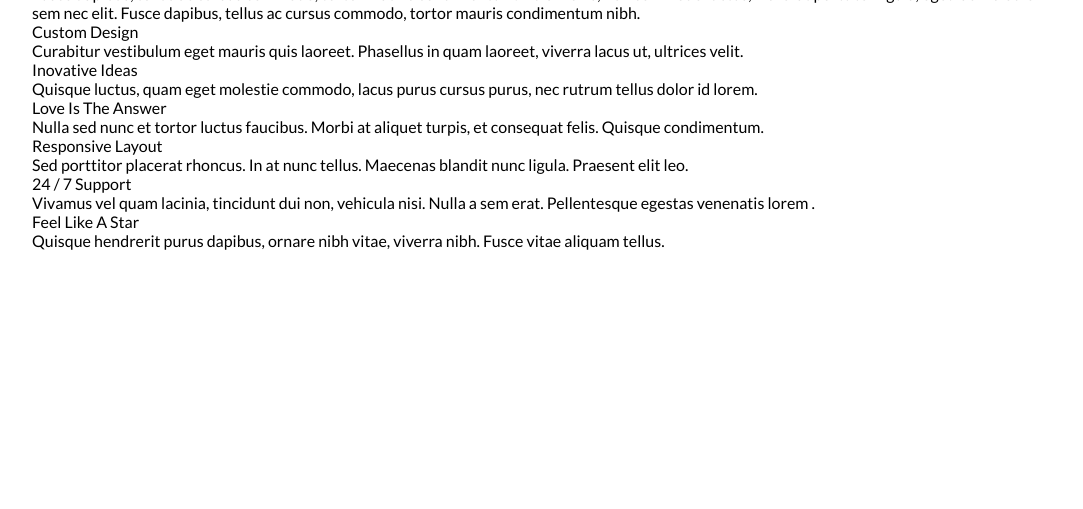
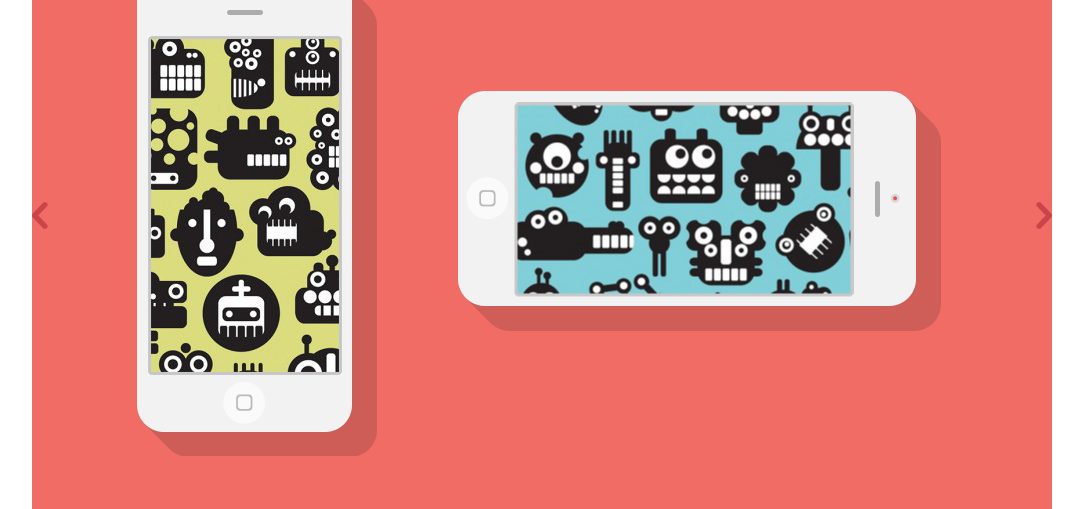
Before and after one commit to shebekocom/singolo, a plain HTML site: page singolo1.html in a window 1280 px wide. Shown: the part 179-688 px from the top of the page, without its empty margins (98-1181 px from the left). Drawn offline with Linux system fonts and the light colour scheme.

Commit message:
refactor: update section slider

```diff
--- a/singolo1.css
+++ b/singolo1.css
@@ -1,3 +1,4 @@
+@charset "UTF-8";
 @import url("https://fonts.googleapis.com/css?family=Lato:300,400,700,900&display=swap");
 * {
   font-family: "Lato", sans-serif;
@@ -37,7 +38,7 @@
   font-weight: bold;
   color: #ffffff;
   text-transform: uppercase;
-  margin-left: 30px;
+  margin-left: 39px;
 }
 
 .logotype--object {
@@ -52,7 +53,7 @@
 }
 
 .navigation__item {
-  margin-right: 30px;
+  margin-right: 15px;
   text-transform: uppercase;
   font-size: 12px;
   font-weight: bold;
@@ -66,4 +67,115 @@
 .navigation__item a:hover {
   color: #f06c64;
 }
+
+.navigation__item:not(:first-child)::before {
+  content: "·";
+  color: #494e62;
+  margin-right: 15px;
+}
+
+.navigation__item:last-child {
+  margin-right: 30px;
+}
+
+.main {
+  width: 100%;
+}
+
+.slider {
+  display: -webkit-box;
+  display: -ms-flexbox;
+  display: flex;
+  -webkit-box-pack: justify;
+      -ms-flex-pack: justify;
+          justify-content: space-between;
+  -webkit-box-align: center;
+      -ms-flex-align: center;
+          align-items: center;
+  height: 600px;
+  background-color: #f06c64;
+}
+
+.arrow-left {
+  width: 16px;
+  height: 27px;
+  background-image: url("/assets/img/arrow.png");
+  cursor: pointer;
+}
+
+.arrow-left:hover {
+  opacity: 0.7;
+}
+
+.arrow-rigth {
+  background-image: url("/assets/img/arrow.png");
+  width: 16px;
+  height: 27px;
+  -webkit-transform: scale(-1, 1);
+          transform: scale(-1, 1);
+  cursor: pointer;
+}
+
+.arrow-rigth:hover {
+  opacity: 0.7;
+}
+
+.phone-vertical {
+  position: relative;
+  width: 240px;
+  height: 482px;
+}
+
+.phone-vertical::before {
+  content: "";
+  position: absolute;
+  width: 240px;
+  height: 482px;
+  background-image: url("/assets/img/img_vertical.jpg"), url("/assets/img/phone.png"), url("/assets/img/shadow_phone.png");
+  background-position: 11px 62px, top left, top left;
+  background-repeat: no-repeat;
+}
+
+.phone-horizontal {
+  position: relative;
+  height: 240px;
+  width: 482px;
+  bottom: 125px;
+  left: 90px;
+}
+
+.phone-horizontal__shadow {
+  position: absolute;
+  width: 240px;
+  height: 482px;
+  top: 0px;
+  right: 217px;
+  background-image: url("/assets/img/shadow_phone.png");
+  -webkit-transform: scale(-1, 1) rotate(270deg);
+          transform: scale(-1, 1) rotate(270deg);
+}
+
+.phone-horizontal__phone {
+  position: absolute;
+  width: 240px;
+  height: 482px;
+  background-image: url("/assets/img/phone.png");
+  background-repeat: no-repeat;
+  -webkit-transform: rotate(90deg);
+          transform: rotate(90deg);
+}
+
+.phone-horizontal__phone::after {
+  content: "";
+  position: absolute;
+  width: 339px;
+  height: 194px;
+  top: 135px;
+  right: -38px;
+  background-image: url("/assets/img/img_horizontal.jpg");
+  background-position: 0px 0px;
+  background-repeat: no-repeat;
+  -webkit-transform: rotate(-90deg);
+          transform: rotate(-90deg);
+}
 /*# sourceMappingURL=singolo1.css.map */
--- a/singolo1.html
+++ b/singolo1.html
@@ -25,10 +25,10 @@
       </header>
       <main class="main">
         <section class="slider">
-          <div class="arrow_left">&#706;</div>
-          <div class="phone_vertical"></div>
-          <div class="phone_horizontal"></div>
-          <div class="arrow_rigth">&#707;</div>
+          <div class="slider__arrow-left arrow-left"></div>
+          <div class="slider__phone-vertical phone-vertical"></div>
+          <div class="slider__phone-horizontal phone-horizontal"><div class="phone-horizontal__shadow"></div><div class="phone-horizontal__phone"></div></div>
+          <div class="slider__arrow-right arrow-rigth"></div>
         </section>
         <section class="our-services">
           <h2 class="header_section">Our Services</h2>
```
